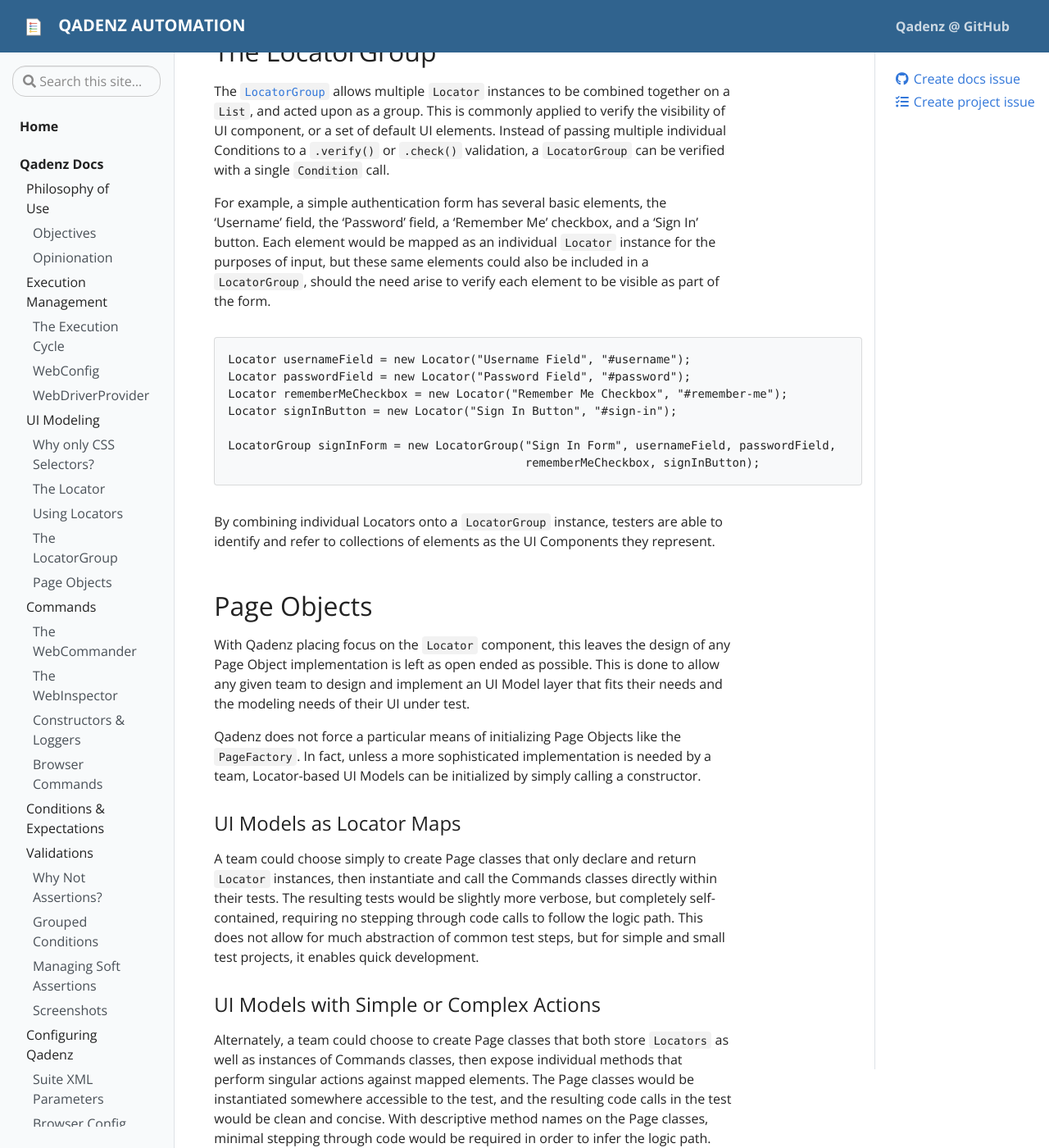
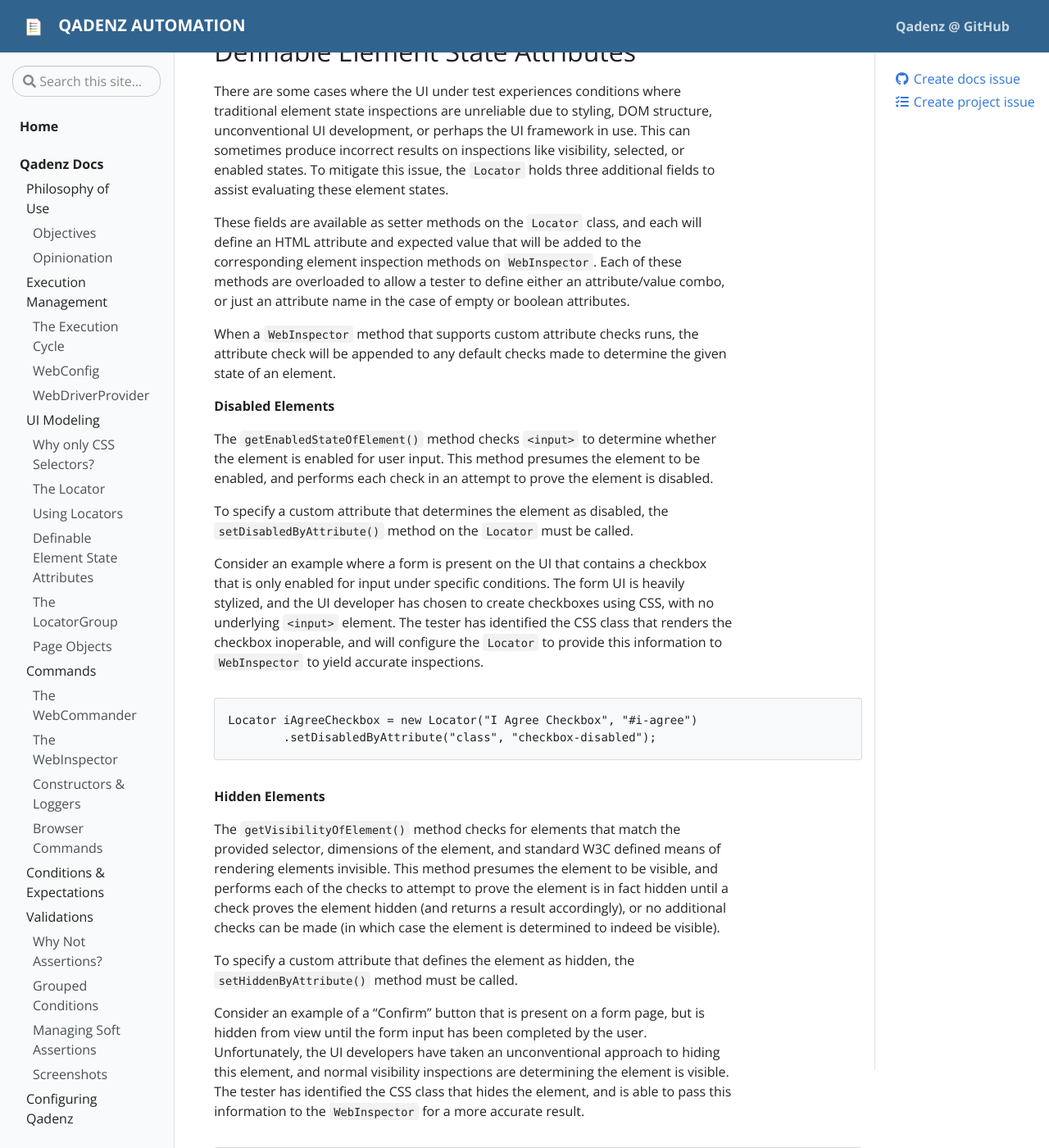
Before and after one commit to qadenz/qadenz.github.io, a Jekyll site: the page built from pages/docs.md, in a window 1280 px wide and 1400 px high, scrolled down 8929 px. Shown: the whole window at 82% size. Built offline with Jekyll 4.4.1, drawn with Linux system fonts in a browser that asks for light colours; some of the changed text lies outside the part shown.

Commit message:
Added custom element state attribute section

````diff
--- a/_data/toc.yml
+++ b/_data/toc.yml
@@ -28,6 +28,8 @@
           url: "docs#the-locator"
         - title: Using Locators
           url: "docs#using-locators"
+        - title: Definable Element State Attributes
+          url: "docs#definable-element-state-attributes"
         - title: The LocatorGroup
           url: "docs#the-locatorgroup"
         - title: Page Objects
--- a/pages/docs.md
+++ b/pages/docs.md
@@ -185,6 +185,63 @@ public Locator itemAddToCartButton(String itemName) {
 In the above example, the `itemCard()` Locator could have the added benefit of not only being an abstracted selector, but could also serve as the target element of a verification of a given item card element to be visible on the page.
 
 Parent Locators are also not limited to a single layer. Locators can be passed as parent references as many times as needed.
+
+## Definable Element State Attributes
+
+There are some cases where the UI under test experiences conditions where traditional element state inspections are unreliable due to styling, DOM structure, unconventional UI development, or perhaps the UI framework in use. This can sometimes produce incorrect results on inspections like visibility, selected, or enabled states. To mitigate this issue, the `Locator` holds three additional fields to assist evaluating these element states.
+
+These fields are available as setter methods on the `Locator` class, and each will define an HTML attribute and expected value that will be added to the corresponding element inspection methods on `WebInspector`. Each of these methods are overloaded to allow a tester to define either an attribute/value combo, or just an attribute name in the case of empty or boolean attributes.
+
+When a `WebInspector` method that supports custom attribute checks runs, the attribute check will be appended to any default checks made to determine the given state of an element.
+
+**Disabled Elements**
+
+The `getEnabledStateOfElement()` method checks `<input>` to determine whether the element is enabled for user input. This method presumes the element to be enabled, and performs each check in an attempt to prove the element is disabled.
+
+To specify a custom attribute that determines the element as disabled, the `setDisabledByAttribute()` method on the `Locator` must be called.
+
+Consider an example where a form is present on the UI that contains a checkbox that is only enabled for input under specific conditions. The form UI is heavily stylized, and the UI developer has chosen to create checkboxes using CSS, with no underlying `<input>` element. The tester has identified the CSS class that renders the checkbox inoperable, and will configure the `Locator` to provide this information to `WebInspector` to yield accurate inspections.
+
+```
+Locator iAgreeCheckbox = new Locator("I Agree Checkbox", "#i-agree")
+        .setDisabledByAttribute("class", "checkbox-disabled");
+```
+
+**Hidden Elements**
+
+The `getVisibilityOfElement()` method checks for elements that match the provided selector, dimensions of the element, and standard W3C defined means of rendering elements invisible. This method presumes the element to be visible, and performs each of the checks to attempt to prove the element is in fact hidden until a check proves the element hidden (and returns a result accordingly), or no additional checks can be made (in which case the element is determined to indeed be visible).
+
+To specify a custom attribute that defines the element as hidden, the `setHiddenByAttribute()` method must be called.
+
+Consider an example of a "Confirm" button that is present on a form page, but is hidden from view until the form input has been completed by the user. Unfortunately, the UI developers have taken an unconventional approach to hiding this element, and normal visibility inspections are determining the element is visible. The tester has identified the CSS class that hides the element, and is able to pass this information to the `WebInspector` for a more accurate result.
+
+```
+Locator confirmButton = new Locator("Confirm Button", ".customButton-confirm")
+        .setHiddenByAttribute("class", "invisible");
+```
+
+**Selected Elements**
+
+The `getSelectedStateOfElement()` method checks element such as checkboxes, options in a `<select>` menu, and radio buttons to determine whether the element is selected. This method presumes the element to be unselected and performs each check in an attempt to prove the element to be selected.
+
+To specify a custom attribute that defines the element as selected, the `setSelectedByAttribute()` method must be called.
+
+Revisiting the example above for the disabled checkbox, the UI developer has also created an animated interaction when the checkbox is selected. The tester has identified the resulting CSS class responsible for rendering the checkbox as checked, and will configure the `Locator` as required.
+
+```
+Locator iAgreeCheckbox = new Locator("I Agree Checkbox", "#i-agree")
+        .setSelectedByAttribute("class", "checkbox-checked");
+```
+
+**Fluent Design**
+
+The setters on the `Locator` for each of the element state attributes all return a self-reference. This allows the setter calls to be chained together. In the examples above where the "I Agree" checkbox has both disabled-by and selected-by attributes defined, the `Locator` can be instantiated and both configurations can be made in one chained method call.
+
+```
+Locator iAgreeCheckbox = new Locator("I Agree Checkbox", "#i-agree")
+        .setDisabledByAttribute("class", "checkbox-disabled")
+        .setSelectedByAttribute("class", "checkbox-checked");
+```
 
 ## The LocatorGroup
 
````
